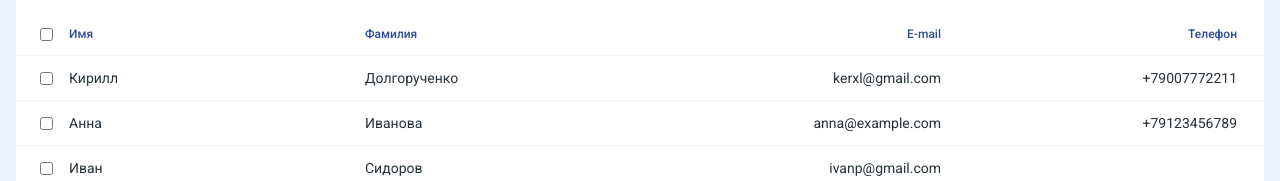
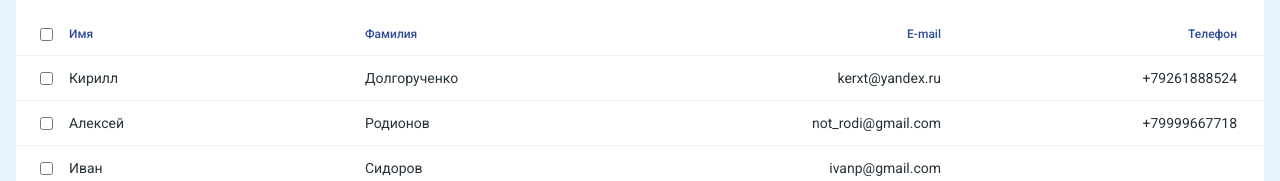
Before and after one commit to notrodi/initium-table, an Angular app: page / in a window 1280 px wide. Shown: the part 134-315 px from the top of the page. Built offline with nearby package versions, Linux system fonts and the light colour scheme.

Commit message:
updated mock by kerxl

```diff
--- a/src/app/shared/mocks/clients.mock.ts
+++ b/src/app/shared/mocks/clients.mock.ts
@@ -4,14 +4,14 @@ export const CLIENTS: IClient[] = [
   {
     name: 'Кирилл',
     surname: 'Долгорученко',
-    email: 'kerxl@gmail.com',
-    phone: '+79007772211'
+    email: 'kerxt@yandex.ru',
+    phone: '+79261888524'
   },
   {
-    name: 'Анна',
-    surname: 'Иванова',
-    email: 'anna@example.com',
-    phone: '+79123456789'
+    name: 'Алексей',
+    surname: 'Родионов',
+    email: 'not_rodi@gmail.com',
+    phone: '+79999667718'
   },
   {
     name: 'Иван',
```
